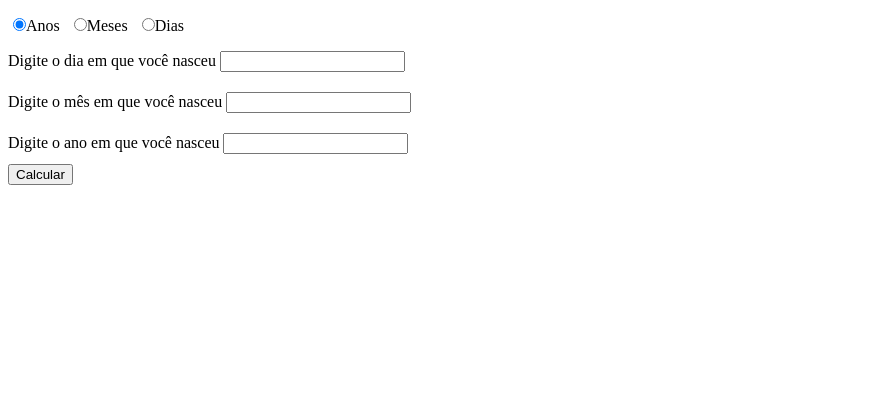
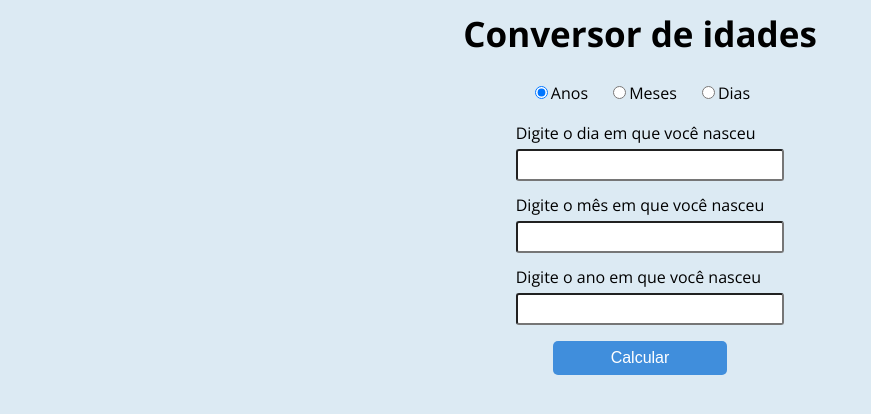
Before and after one commit to NatanTeixeiraVieira/age_converter, a plain HTML site: page index.html in a window 1280 px wide. Shown: the whole page, without its empty margins (0-871 px from the left). Drawn offline with nearby package versions, Linux system fonts and the light colour scheme.

Commit message:
improving appearance (#1)

```diff
--- a/index.html
+++ b/index.html
@@ -1,30 +1,32 @@
 <!DOCTYPE html>
 <html lang="pt-br">
+
 <head>
     <meta charset="UTF-8">
     <meta http-equiv="X-UA-Compatible" content="IE=edge">
     <meta name="viewport" content="width=device-width, initial-scale=1.0">
     <title>Conversor de idades</title>
-    <style>
-        input{
-           margin: 10px 0;
-        }
+    <link rel="stylesheet" href="reset.css">
+    <link rel="preconnect" href="https://fonts.googleapis.com">
+    <link rel="preconnect" href="https://fonts.gstatic.com" crossorigin>
+    <link href="https://fonts.googleapis.com/css2?family=Open+Sans:wght@400;700&display=swap" rel="stylesheet">
+    <link rel="stylesheet" href="style.css">
+</head>
 
-        .label_m_d_y {
-            margin: 0 5px;
-        }
+<body>
+    <h1>Conversor de idades</h1>
+    <section>
+        <div class="year_month_day">
+            <label for="years" class="label_m_d_y"><input type="radio" name="years_months_days" id="years"
+                    onclick="clearScreen()" checked>Anos</label>
+            <label for="months" class="label_m_d_y"><input type="radio" name="years_months_days" id="months"
+                    onclick="clearScreen()">Meses</label>
+            <label for="days" class="label_m_d_y"><input type="radio" name="years_months_days" id="days"
+                    onclick="clearScreen()">Dias</label><br>
+        </div>
 
-        #result {
-            margin-top: 10px;
-        }
-    </style>
-</head>
-<body>
+        <div class="day_birth">
             <div>
-        <label for="years" class="label_m_d_y"><input type="radio" name="years_months_days" id="years" onclick="clearScreen()" checked>Anos</label>
-        <label for="months" class="label_m_d_y"><input type="radio" name="years_months_days" id="months" onclick="clearScreen()">Meses</label>
-        <label for="days" class="label_m_d_y"><input type="radio" name="years_months_days" id="days" onclick="clearScreen()">Dias</label><br>
-
                 <label for="day_of_birth">Digite o dia em que você nasceu</label>
                 <input type="number" name="birth_date" id="day_of_birth"><br>
                 <label for="month_of_birth">Digite o mês em que você nasceu</label>
@@ -32,11 +34,16 @@
                 <label for="year_of_birth">Digite o ano em que você nasceu</label>
                 <input type="number" name="birth_date" id="year_of_birth"><br>
 
-        <button onclick="calculateAge()">Calcular</button>
+                <div class="button">
+                    <button class="button_calculate" onclick="calculateAge()">Calcular</button>
                 </div>
+            </div>
+        </div>
+    </section>
 
-    <div id="result"></div>
+    <section class="age" id="result"></section>
 
     <script src="script.js"></script>
 </body>
+
 </html>
--- /dev/null
+++ b/reset.css
@@ -0,0 +1,48 @@
+/* http://meyerweb.com/eric/tools/css/reset/
+   v2.0 | 20110126
+   License: none (public domain)
+*/
+
+html, body, div, span, applet, object, iframe,
+h1, h2, h3, h4, h5, h6, p, blockquote, pre,
+a, abbr, acronym, address, big, cite, code,
+del, dfn, em, img, ins, kbd, q, s, samp,
+small, strike, strong, sub, sup, tt, var,
+b, u, i, center,
+dl, dt, dd, ol, ul, li,
+fieldset, form, label, legend,
+table, caption, tbody, tfoot, thead, tr, th, td,
+article, aside, canvas, details, embed,
+figure, figcaption, footer, header, hgroup,
+menu, nav, output, ruby, section, summary,
+time, mark, audio, video {
+	margin: 0;
+	padding: 0;
+	border: 0;
+	font-size: 100%;
+	font: inherit;
+	vertical-align: baseline;
+}
+/* HTML5 display-role reset for older browsers */
+article, aside, details, figcaption, figure,
+footer, header, hgroup, menu, nav, section {
+	display: block;
+}
+body {
+	line-height: 1;
+}
+ol, ul {
+	list-style: none;
+}
+blockquote, q {
+	quotes: none;
+}
+blockquote:before, blockquote:after,
+q:before, q:after {
+	content: '';
+	content: none;
+}
+table {
+	border-collapse: collapse;
+	border-spacing: 0;
+}
--- /dev/null
+++ b/style.css
@@ -0,0 +1,62 @@
+body {
+    font-family: 'Open Sans', sans-serif;
+    font-weight: 400;
+    background-color: #dceaf3;
+}
+
+h1 {
+    font-weight: 700;
+    font-size: 35px;
+    text-align: center;
+    margin: 1rem 0 2rem 0;
+}
+
+.year_month_day {
+    text-align: center;
+}
+
+.year_month_day label {
+    font-size: 16px;
+    margin: 0.5rem;
+}
+
+.day_birth {
+    display: flex;
+    justify-content: center;
+    margin-top: 1.5rem;
+}
+
+.day_birth label {
+    display: block;
+}
+
+.day_birth input {
+    font-size: 16px;
+    width: 100%;
+    margin: 0.5rem 0 1rem 0;
+    padding: 5px 0.5rem;
+    border-radius: 3px;
+}
+
+.button {
+    /* margin: 1rem; */
+    text-align: center;
+}
+
+.button_calculate {
+    font-size: 16px;
+    width: 70%;
+    padding: 0.5rem 0;
+    background-color: #408edc;
+    color: white;
+    cursor: pointer;
+    border: none;
+    border-radius: 5px;
+
+}
+
+.age {
+    font-size: 16px;
+    text-align: center;
+    margin-top: 2rem;
+}
```
Lines whose indentation alone changed are shown as unchanged.
